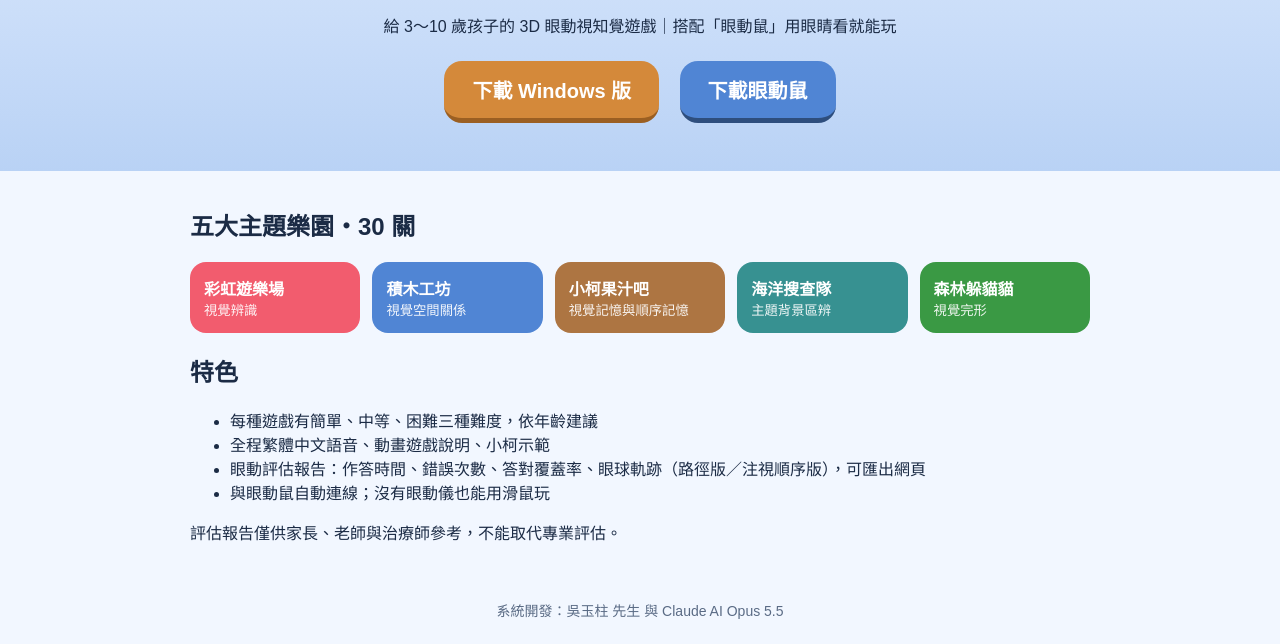
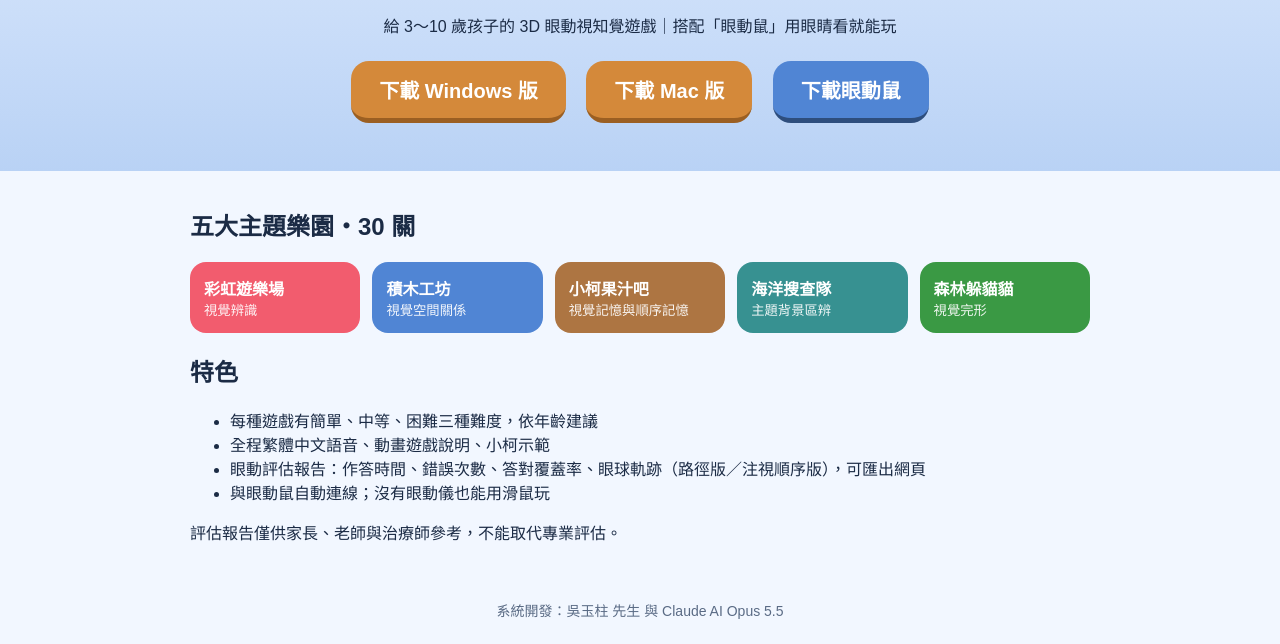
Before and after one commit to achir1015/xiaoke-eyeisland, a plain HTML site: page docs/index.html in a window 1280 px wide. Shown: the part 225-869 px from the top of the page. Drawn offline with Linux system fonts and the light colour scheme.

Commit message:
macOS 版：匯出設定與 build-dmg.sh；網站與 README 加入 Mac 下載
Co-Authored-By: Claude Opus 5.5 <noreply@anthropic.com>

```diff
--- a/docs/index.html
+++ b/docs/index.html
@@ -18,6 +18,7 @@ footer{text-align:center;color:#5a6b85;padding:24px;font-size:14px}
 <header><img src="icon.png" alt=""><h1>小柯機器人眼動探險島</h1>
 <p>給 3～10 歲孩子的 3D 眼動視知覺遊戲｜搭配「眼動鼠」用眼睛看就能玩</p>
 <a class="btn" href="https://github.com/achir1015/xiaoke-eyeisland/releases/latest/download/XiaokeEyeIsland-Setup.exe">下載 Windows 版</a>
+<a class="btn" href="https://github.com/achir1015/xiaoke-eyeisland/releases/latest/download/XiaokeEyeIsland-macOS.dmg">下載 Mac 版</a>
 <a class="btn alt" href="https://github.com/achir1015/eyemouse/releases/latest">下載眼動鼠</a></header>
 <main>
 <h2>五大主題樂園・30 關</h2>
```
Also changed, not shown: 3 other files.
